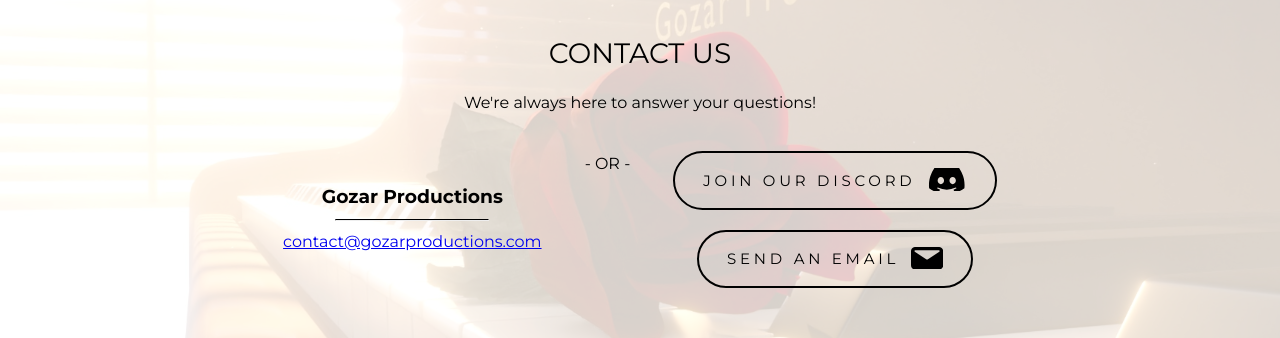
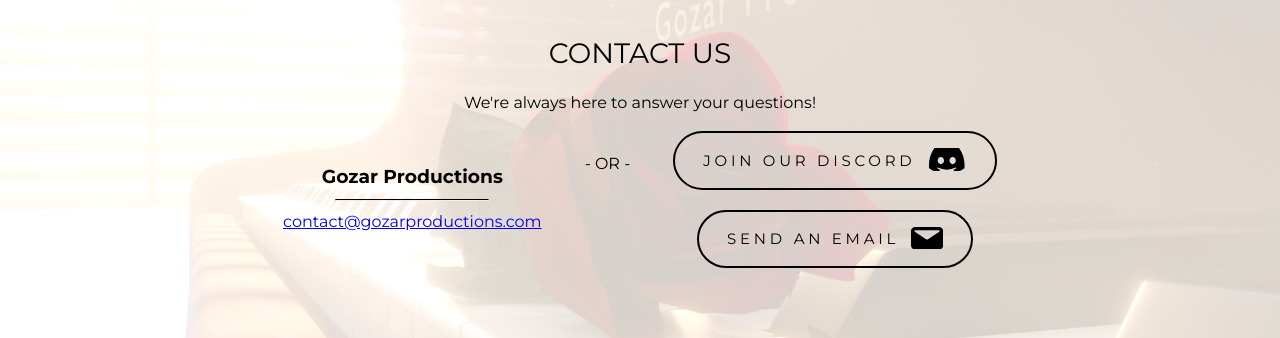
Before and after one commit to Erallie/Gozar-Productions-Website, a SvelteKit app: page / in a window 1280 px wide. Shown: the part 2620-2958 px from the top of the page. Built offline with nearby package versions, Linux system fonts and the light colour scheme.

Commit message:
Fixed button margin multiplier
So that when it's 0, it is also applied

```diff
--- a/src/routes/Button.svelte
+++ b/src/routes/Button.svelte
@@ -21,9 +21,10 @@
     style="text-decoration: none;"
 >
     <button
-        style="--margin-top-multiplier: {marginTopMultiplier
+        style="--margin-top-multiplier: {marginTopMultiplier !== undefined
             ? `${marginTopMultiplier}`
-            : '1'}; --margin-bottom-multiplier: {marginBottomMultiplier
+            : '1'}; --margin-bottom-multiplier: {marginBottomMultiplier !==
+        undefined
             ? `${marginBottomMultiplier}`
             : '1'}"
     >
```
